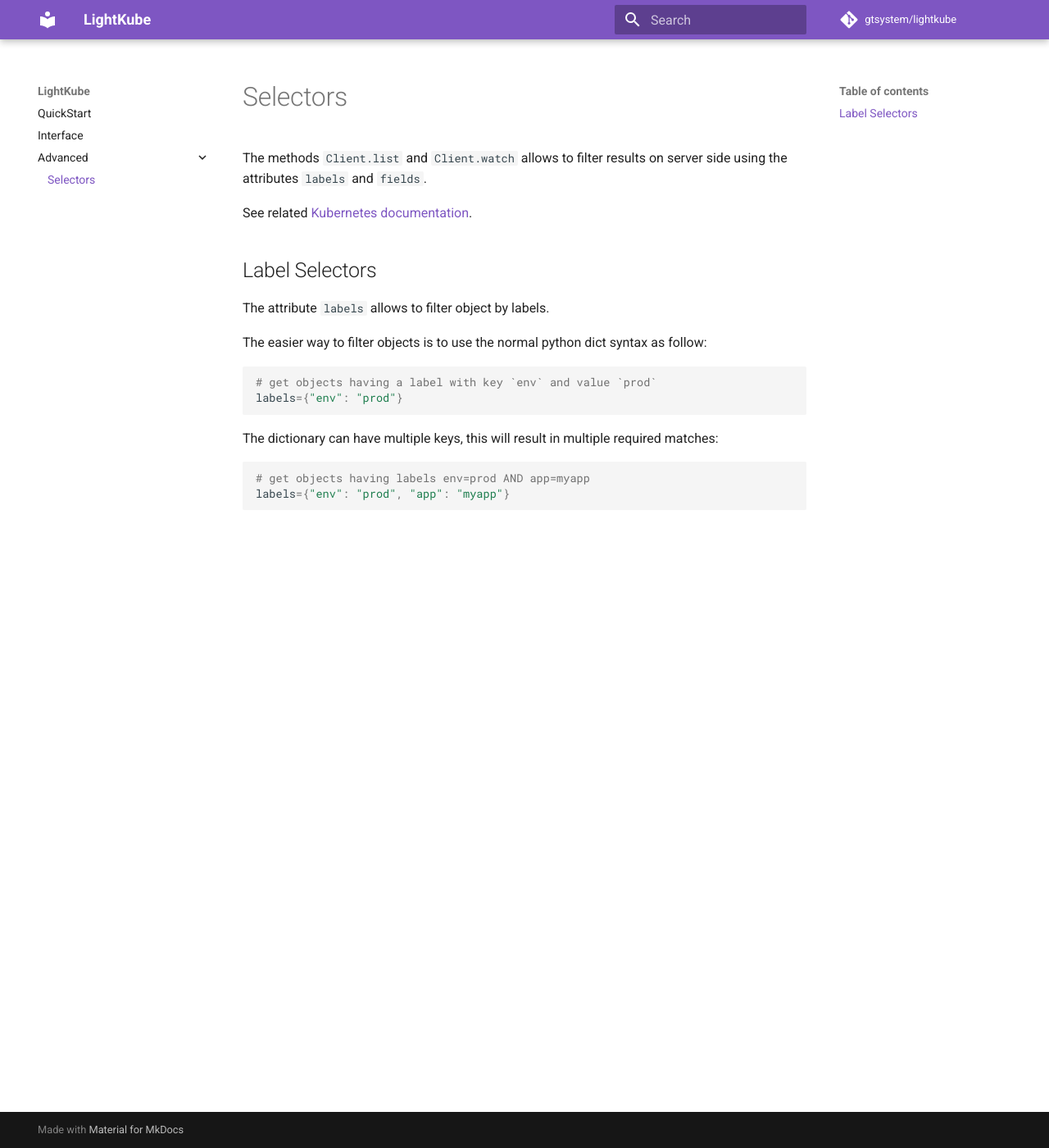
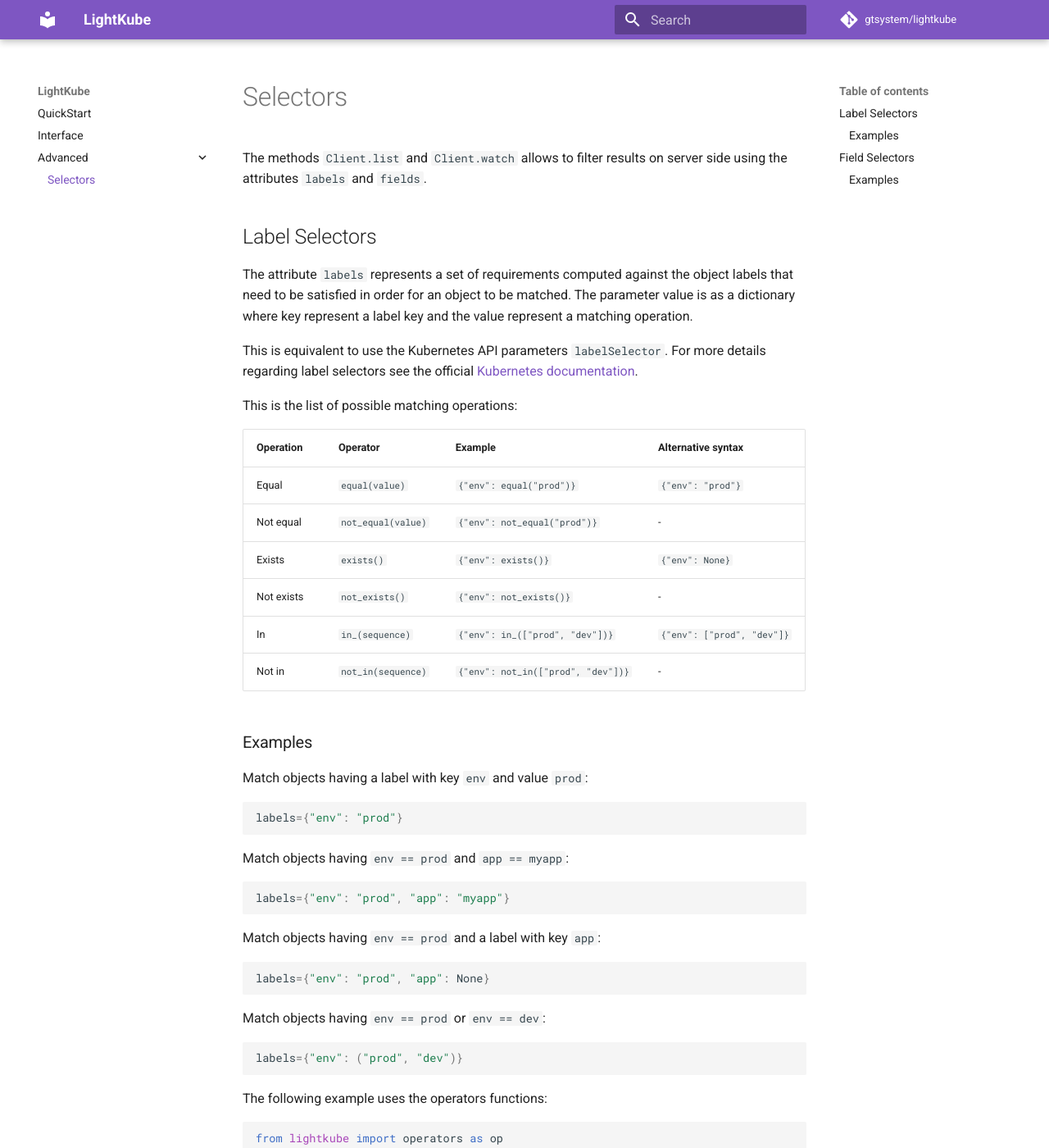
Before and after one commit to gtsystem/lightkube, an MkDocs documentation site: the page built from docs/selectors.md, in a window 1280 px wide and 1400 px high. Shown: the whole window at 82% size. Built offline with MkDocs 1.6.1 and Material for MkDocs 9.7.7, drawn with Linux system fonts in a browser that asks for light colours; comment, search, counter and statistics services are not loaded; some of the changed text lies outside the part shown.

Commit message:
docs: Add documentation for selectors and operators. operators: renamed exist to exists

````diff
--- a/docs/selectors.md
+++ b/docs/selectors.md
@@ -1,24 +1,98 @@
 # Selectors
 
-The methods `Client.list` and `Client.watch` allows to filter results on server side using
-the attributes `labels` and `fields`.
+The methods `Client.list` and `Client.watch` allows to filter results on server side
+using the attributes `labels` and `fields`.
 
-See related [Kubernetes documentation](https://kubernetes.io/docs/concepts/overview/working-with-objects/labels/).
 
 ## Label Selectors
 
-The attribute `labels` allows to filter object by labels.
+The attribute `labels` represents a set of requirements computed against the object labels
+that need to be satisfied in order for an object to be matched.
+The parameter value is as a dictionary where key represent a label key
+and the value represent a matching operation.
 
-The easier way to filter objects is to use the normal python dict syntax as follow:
+This is equivalent to use the Kubernetes API parameters `labelSelector`.
+For more details regarding label selectors see the official [Kubernetes documentation](https://kubernetes.io/docs/concepts/overview/working-with-objects/labels).
 
+This is the list of possible matching operations:
+
+| Operation | Operator | Example | Alternative syntax |
+|---|---|---|---|
+| Equal | `equal(value)` | `{"env": equal("prod")}` | `{"env": "prod"}` |
+| Not equal | `not_equal(value)` | `{"env": not_equal("prod")}` | - |
+| Exists | `exists()` | `{"env": exists()}` | `{"env": None}` |
+| Not exists | `not_exists()` | `{"env": not_exists()}` | - |
+| In | `in_(sequence)` | `{"env": in_(["prod", "dev"])}` | `{"env": ["prod", "dev"]}` |
+| Not in | `not_in(sequence)` | `{"env": not_in(["prod", "dev"])}` | - |
+
+### Examples
+
+Match objects having a label with key `env` and value `prod`:
 ```python
-# get objects having a label with key `env` and value `prod`
 labels={"env": "prod"}
 ```
 
-The dictionary can have multiple keys, this will result in multiple required matches:
+Match objects having `env == prod` and `app == myapp`:
+```python
+labels={"env": "prod", "app": "myapp"}
+```
+
+Match objects having `env == prod` and a label with key `app`:
+```python
+labels={"env": "prod", "app": None}
+```
+
+Match objects having `env == prod` or `env == dev`:
+```python
+labels={"env": ("prod", "dev")}
+```
+
+The following example uses the operators functions:
 
 ```python
-# get objects having labels env=prod AND app=myapp
-labels={"env": "prod", "app": "myapp"}
+from lightkube import operators as op
 ```
+
+Match objects not having a label key `app`:
+```python
+labels={"app": op.not_exists()}
+```
+
+Match objects where `env != prod`:
+```python
+labels={"env": op.not_equal("prod")}
+```
+
+Match objects where `env != prod and env != dev`:
+```python
+labels={"env": op.not_in(["prod", "dev"])}
+```
+
+## Field Selectors
+
+The attribute `fields` let you select Kubernetes resources based on the value of
+one or more resource fields. This is equivalent to use the Kubernetes API parameters `fieldSelector`.
+For more details regarding field selectors see the official [Kubernetes documentation](https://kubernetes.io/docs/concepts/overview/working-with-objects/field-selectors).
+
+!!! note
+    Each resource support a specific (and very limited) set of fields that can be used in the selector.
+
+!!! note
+    The valid operations for field selectors are only "equal" and "not equal".
+
+### Examples
+
+Match objects where the name is `myobj`:
+```python
+fields={"metadata.name": "myobj"}
+```
+
+Match objects where status phase is "Pending":
+```python
+fields={"status.phase": "Pending"}
+```
+
+Match objects if they are not in the "default" namespace:
+```python
+fields={"metadata.namespace": op.not_equal("default")}
+```
````
Also changed, not shown: README.md (+2 -0 lines), 4 other files.
